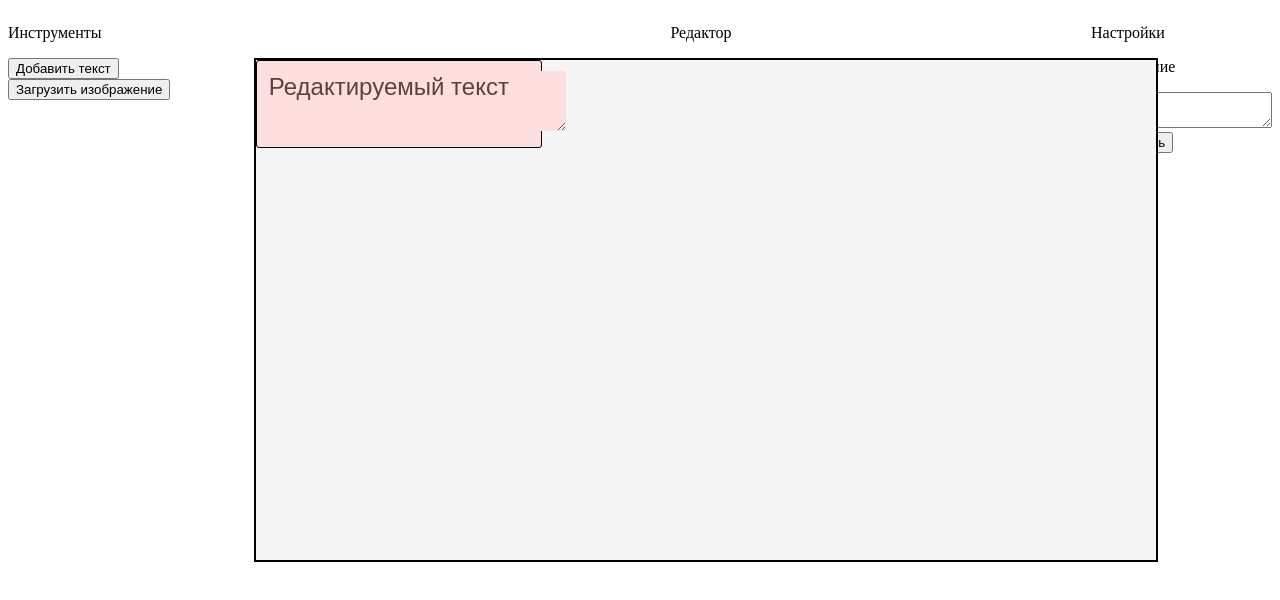
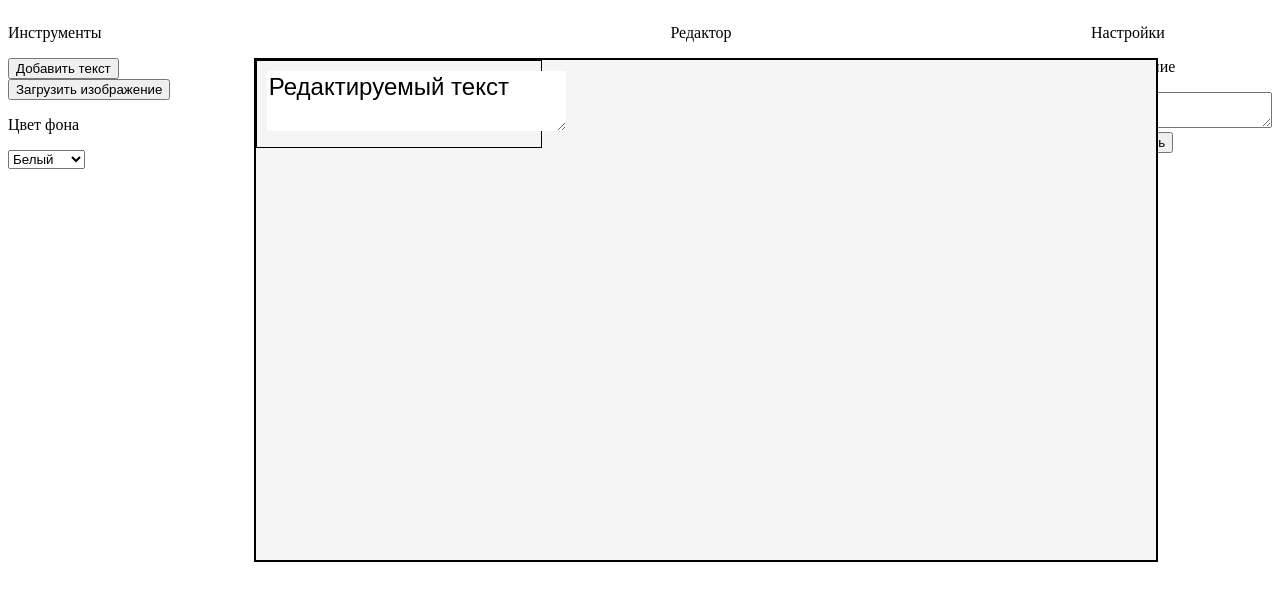
Before and after one commit to sanyapalmero/visual-editor, a plain HTML site: page index.html in a window 1280 px wide. Both pictures are taken after a click on the button "Добавить текст". Drawn offline with Linux system fonts and the light colour scheme.

Commit message:
add function for changing background and textarea color

```diff
--- a/index.html
+++ b/index.html
@@ -14,13 +14,23 @@
 		<div class="left-menu">
 			<p>Инструменты</p>
 			<ul class="tools">
-				<li><input type="button" value="Добавить текст" onclick="AddTextElememt();"></li>
+				<li><input type="button" value="Добавить текст" onclick="AddTextElememt(document.getElementById('colorselection').value);"></li>
 				<li><input type="button" value="Загрузить изображение"></li>
+				<li>
+					<p>Цвет фона</p>
+					<select id="colorselection" onchange="СhangeBackground(editorfield,value);">
+					   <option value="white">Белый</option>
+					   <option value="red">Красный</option>
+					   <option value="blue">Синий</option>
+					   <option value="green">Зеленый</option>
+					   <option value="yellow">Желтый</option>
+					</select>
+				</li>
 			</ul>
 		</div>
 		<div class="editor">
 			<p class="editor-label">Редактор</p>
-			<div id="editor-text" class="editor-field"></div>
+			<div id="editorfield" class="editor-field"></div>
 		</div>
 		<div class="right-menu">
 			<p>Настройки</p>
--- a/scripts/script.js
+++ b/scripts/script.js
@@ -1,18 +1,19 @@
 count = 0;
-function AddTextElememt()
+maxtextelems = 3;
+function AddTextElememt(color)
 {
 	count++;
-	if(count <= 3)
+	if(count <= maxtextelems)
 	{
 		var doc = document;
 		var elem = doc.createElement('div');
 		elem.setAttribute("id", "draggable"+count+"");
-		elem.setAttribute("class", "ui-widget ui-corner-all ui-state-error");
+		elem.setAttribute("class", "ui-widget");
 		elem.setAttribute("style", "position: relative;");
-		var wrapped = doc.getElementById('editor-text');
-	    elem.innerHTML = "<textarea id=\"textarea"+count+"\" style=\"border: none;\" class=\"ui-widget ui-corner-all ui-state-error\">Редактируемый текст</textarea>";
+		var wrapped = doc.getElementById('editorfield');
+	    elem.innerHTML = "<textarea id=\"textarea"+count+"\" style=\"border: none; background-color:"+color+"\" class=\"ui-widget\">Редактируемый текст</textarea>";
 	    wrapped.appendChild(elem);
-	    for(i=0;i<=3;i++)
+	    for(i=0;i<=maxtextelems;i++)
 	    {
 	    	$("#draggable"+i+"")
 	    	.draggable({
@@ -31,3 +32,12 @@ function AddTextElememt()
 		alert("Количество блоков текста превышено");
 	}
 }
+
+function СhangeBackground(id,color)
+{
+	id.style.backgroundColor=color;
+	for(i=0;i<=maxtextelems;i++)
+    {
+    	$("#textarea"+i+"").css('backgroundColor', color);
+	}
+}
```
